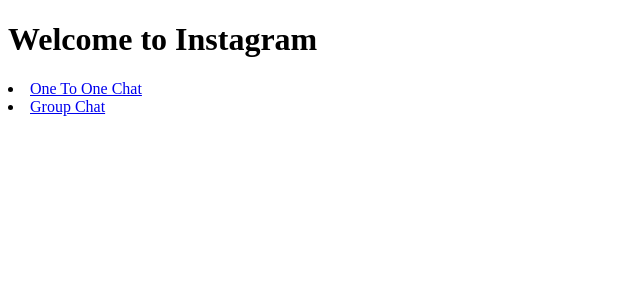
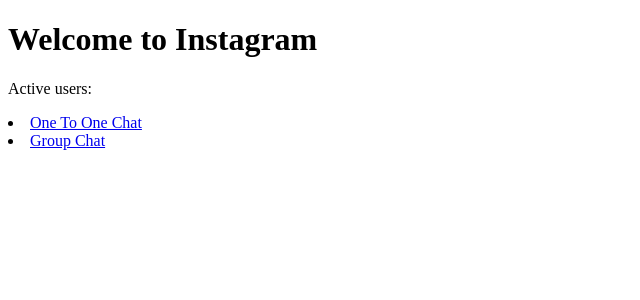
Before and after one commit to farid-hussain-qbatch/instagram, a Django app: page /instagram/ in a window 1280 px wide. Shown: the part 78-378 px from the top of the page, without its empty margins (0-640 px from the left). Run offline with Django 3.2, Linux system fonts and the light colour scheme; the visitor is signed in with stand-in values (Sample User, id 1); data comes from the database, SQL or seed files in the repository.

Commit message:
User Status (#6)
* User Status

* Actuve Users

* Active Users

Co-authored-by: qbatch <qbatch@qbatchs-MacBook-Pro.local>

```diff
--- a/instagram/templates/instagram/header.html
+++ b/instagram/templates/instagram/header.html
@@ -7,16 +7,13 @@
     <div class="collapse navbar-collapse" id="navbarText">
       <ul class="navbar-nav mr-auto">
         {% if user.is_authenticated %}
-
         <li class="nav-item">
           <a class="nav-link" href="{% url 'instagram:logout' %}">Logout</a>
         </li>
         <li class="nav-item">
           <a class="nav-link" href="#">Welcome, {{user.username}}</a>
         </li>
-
         {% else %}
-
         <li class="nav-item">
           <a class="nav-link" href="{% url 'instagram:login' %}">Login</a>
         </li>
--- a/instagram/templates/instagram/index.html
+++ b/instagram/templates/instagram/index.html
@@ -1,4 +1,3 @@
-<!--Navbar-->
 <nav class="navbar navbar-expand-lg navbar-light bg-light">
     <a class="navbar-brand" href="#">Navbar</a>
     <button class="navbar-toggler" type="button" data-toggle="collapse" data-target="#navbarText" aria-controls="navbarText" aria-expanded="false" aria-label="Toggle navigation">
@@ -7,30 +6,28 @@
     <div class="collapse navbar-collapse" id="navbarText">
       <ul class="navbar-nav mr-auto">
         {% if user.is_authenticated %}
-
         <li class="nav-item">
           <a class="nav-link" href="{% url 'instagram:logout' %}">Logout</a>
         </li>
         <li class="nav-item">
           <a class="nav-link" href="#">Welcome, {{user.username}}</a>
         </li>
-
         {% else %}
-
         <li class="nav-item">
           <a class="nav-link" href="{% url 'instagram:login' %}">Login</a>
         </li>
-
         {% endif %}
       </ul>
     </div>
   </nav>
-
-  <h1>Welcome to Instagram</h1>
-  <div>
+<h1>Welcome to Instagram</h1>
+<div>
     {% if user.is_authenticated %}
-    <li><a href="{% url 'instagram:one_to_one_chat'  %}">One To One Chat </a></li>
+      <p>Active users:</p>
+      {% for users in active_users %}
+        <p>{{users.username}}</p>
+      {% endfor %}
+    <li><a href="{% url 'instagram:one_to_one_chat' %}">One To One Chat </a></li>
     <li><a href="{% url 'instagram:group_chat' %}">Group Chat </a></li>
     {% endif %}
-
-  </div>
+</div>
--- a/instagram/templates/instagram/login.html
+++ b/instagram/templates/instagram/login.html
@@ -1,9 +1,6 @@
-
 
 {% block content %}
-
 {% load crispy_forms_tags %}
-
 <!--Login-->
 <div class="container py-5">
   <h1>Login</h1>
@@ -14,5 +11,4 @@
   </form>
   <p class="text-center">Don't have an account? <a href="{% url 'instagram:register' %}">Create an account</a>.</p>
 </div>
-
 {% endblock %}
--- a/instagram/templates/instagram/userreply.html
+++ b/instagram/templates/instagram/userreply.html
@@ -10,5 +10,4 @@
     <br><br>
     <input type="submit" value ="send">
   </form>
-
   <p><a href="{% url 'instagram:homepage' %}"> Back to Main Page</a></p>
--- a/instagram/views.py
+++ b/instagram/views.py
@@ -60,11 +60,11 @@
 
 
 def homepage(request):
+    active_users =  User.objects.filter(userstatus__active=True)
     context = {
-        'supermart_list':  'aa',
+        'active_users':  active_users,
     }
-    return render(request,'instagram/index.html',context)
-
+    return render(request,'instagram/index.html', context)
 
 def one_to_one_chat(request):
     user = request.user
```
Also changed, not shown: instagram/models.py (+3 -7 lines), instagram/templates/instagram/register.html (+0 -7 lines), instagram/forms.py (line endings or trailing spaces).
